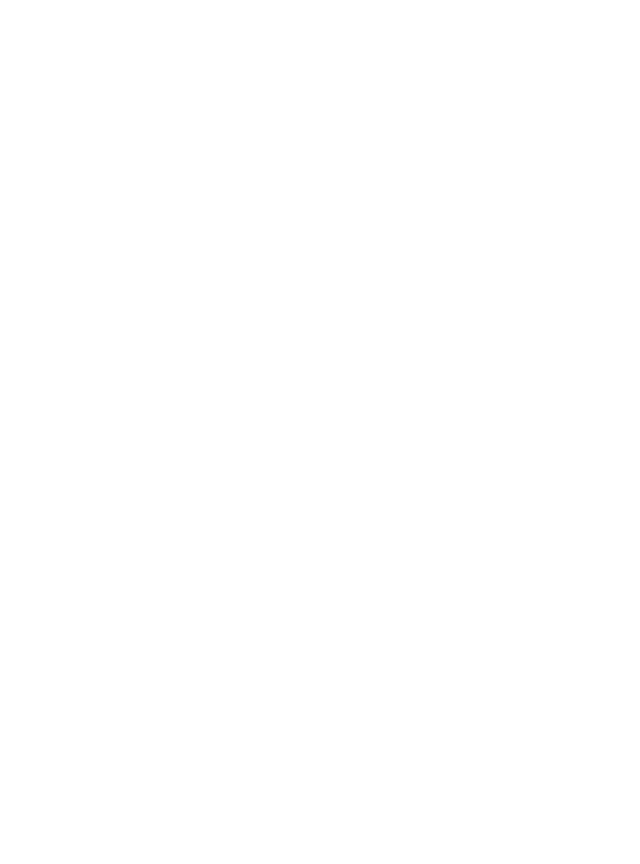
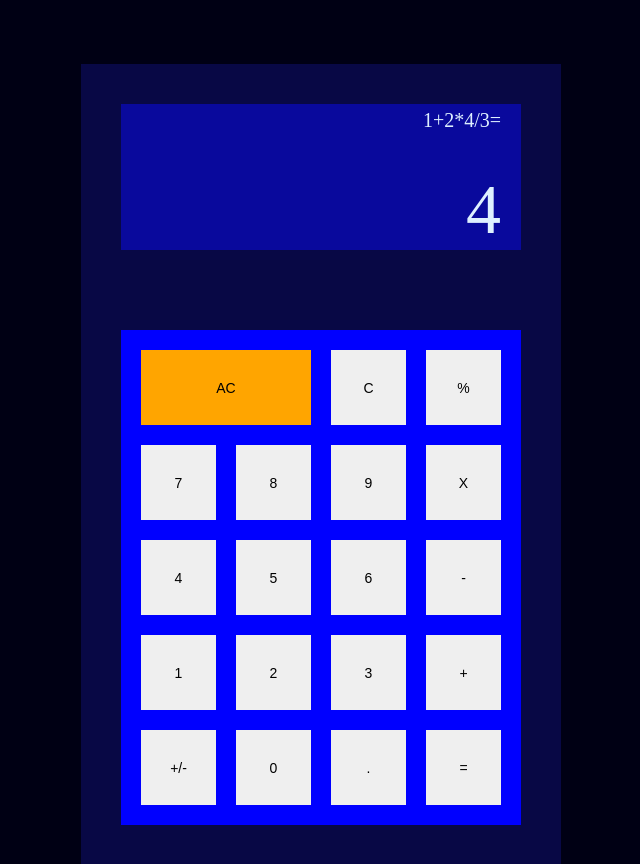
Before and after one commit to Andrea-2528/calculator, a plain HTML site: page index.html in a window 1280 px wide. Shown: the whole page, without its empty margins (319-959 px from the left). Before the commit the page ends 800 px from the top, so only its background shows below. Drawn offline with Linux system fonts and the light colour scheme.

Commit message:
add basic UI (not functioning) style and layout

```diff
--- a/index.html
+++ b/index.html
@@ -9,5 +9,33 @@
 </head>
 <body>
 
+    <div class="calculatorBody">
+        <div class="display">
+            <div class="displayLog">1+2*4/3=</div>
+            <div class="displayInput">4</div>
+        </div>
+        <div class="buttons">
+            <button class="ac">AC</button>
+            <button class="c">C</button>
+            <button class="divide">%</button>
+            <button class="seven">7</button>
+            <button class="eight">8</button>
+            <button class="nine">9</button>
+            <button class="multiply">X</button>
+            <button class="four">4</button>
+            <button class="five">5</button>
+            <button class="six">6</button>
+            <button class="subtract">-</button>
+            <button class="one">1</button>
+            <button class="two">2</button>
+            <button class="three">3</button>
+            <button class="add">+</button>
+            <button class="sign">+/-</button>
+            <button class="zero">0</button>
+            <button class="decimal">.</button>
+            <button class="result">=</button>
+        </div>
+    </div>
+
 </body>
 </html>
--- a/style.css
+++ b/style.css
@@ -0,0 +1,65 @@
+*{
+    margin: 0;
+    padding: 0;
+    border: none;
+    /* border: 1px solid red; */
+}
+
+body {
+    background-color: rgb(0, 0, 20);
+    color: rgb(222, 240, 255);
+}
+
+.calculatorBody {
+    width: 400px;
+    height: 720px;
+    padding: 40px;
+    background-color: rgb(8, 8, 69);
+    margin: auto;
+    margin-top: 5%;
+}
+
+.display {
+    background-color: rgb(9, 9, 156) ;
+    height: 146px;
+    text-align: right;
+    font-size: 70px;
+    display: flex;
+    flex-direction: column;
+    justify-content: space-between;
+}
+
+.displayLog {
+    font-size: 20px;
+    padding-right: 20px;
+    padding-top: 5px;
+}
+
+.displayInput {
+    padding-right: 20px;
+}
+
+.buttons {
+    background-color: rgb(0, 0, 255);
+    margin-top: 80px;
+    height: 455px;
+    width: 360px;
+    gap: 20px;
+    padding: 20px;
+    font-size: 0;
+    display: flex;
+    flex-wrap: wrap;
+    justify-content: space-between;
+}
+
+button {
+    width: 75px;
+    height: 75px;
+    font-size: 14px;
+    cursor: pointer;
+}
+
+.ac {
+    width: 170px;
+    background-color: orange;
+}
```
